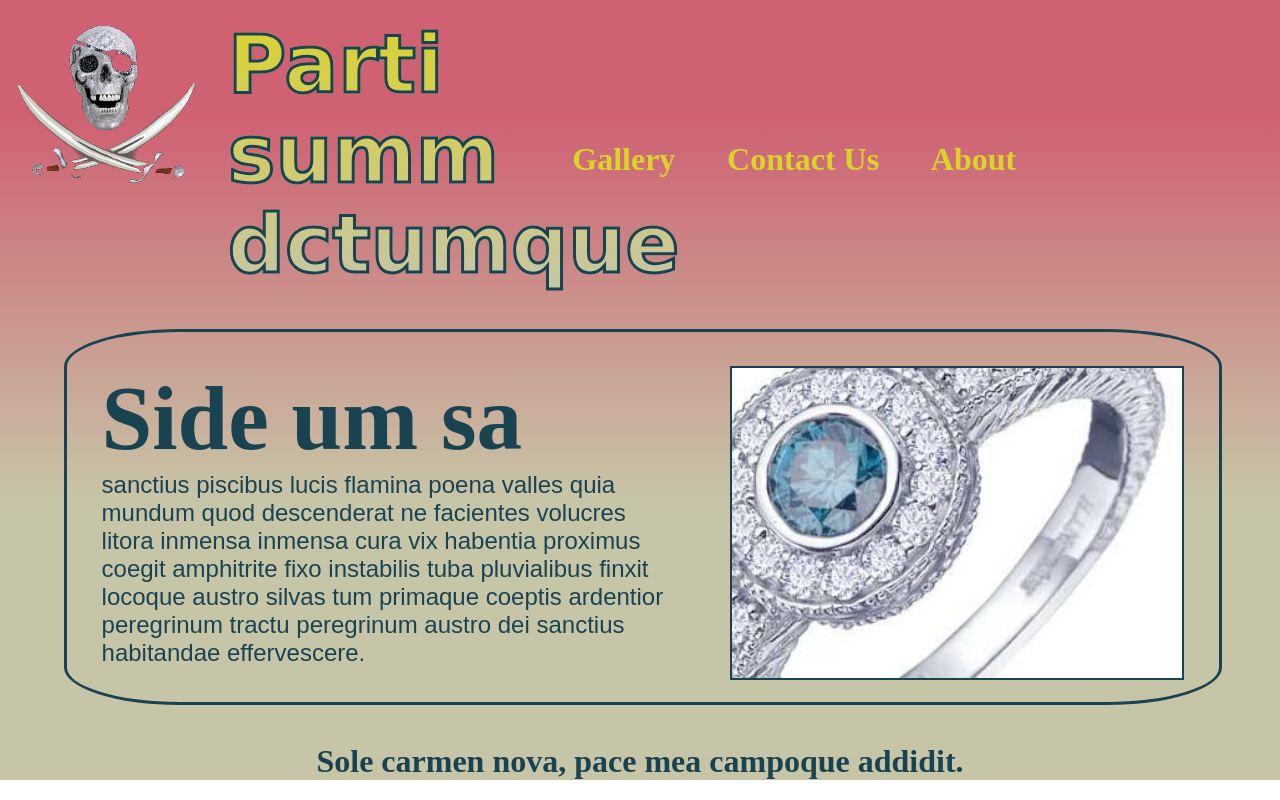
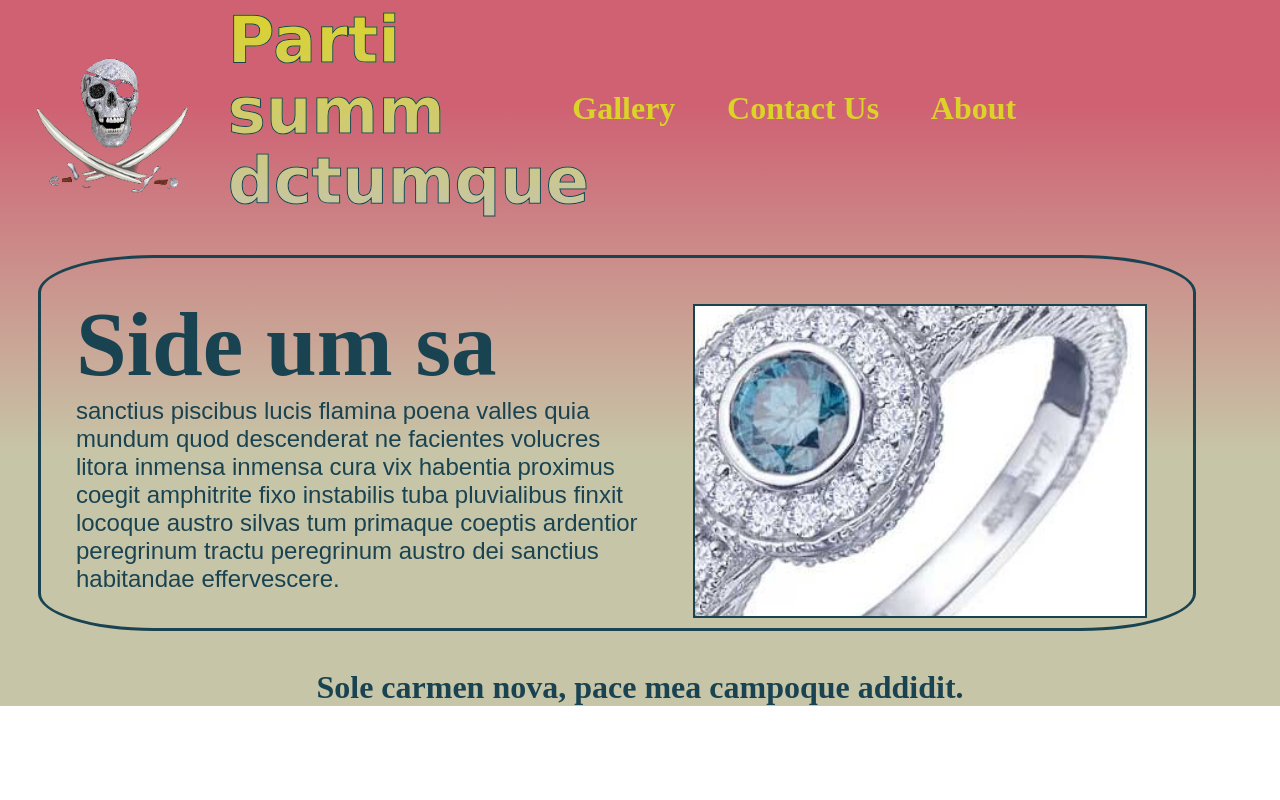
Before and after one commit to nirnaor/DiamondsGallery, a PHP site: page /main.html in a window 1280 px wide. Run offline with PHP 8.4, Linux system fonts and the light colour scheme; some web fonts are replaced.

Commit message:
fixed some width issues of the menu

```diff
--- a/css/main.css
+++ b/css/main.css
@@ -22,6 +22,7 @@
 {
 	background-image: url(../images/diamondskullnoback.png);
 	background-repeat: no-repeat;
+	background-position: 2%;
 
 }
 
@@ -29,12 +30,11 @@
 #logoandmenu #banner
 {
     	width: 40%;
-	font-size: 250%;
+	font-size: 200%;
 	padding-bottom: 3%;
-	line-height: 90px
+	line-height: 220%;
 
 }
-
 
 #logoandmenu #banner
 {
@@ -48,9 +48,9 @@
     background: -webkit-gradient(linear, left top , left bottom, from(#DBD328), to(#C7C5A7));
   -webkit-background-clip: text;
   -webkit-text-fill-color: transparent;
-	-webkit-text-stroke-width: 3px;
+	-webkit-text-stroke-width: 1px;
    -webkit-text-stroke-color: #1A4352;
-	padding-top: 4%;
+	padding-top: 1%;
 	padding-left: 7%;
 
 }
@@ -59,7 +59,7 @@
 {
 	width: 57%;
 	float: right;
-	margin-top: 11%;
+	margin-top: 7%;
 	font-size: 200%;
 
 }
@@ -83,18 +83,18 @@
 #home
 {
 	width: 90%;
-	margin-right: 5%;
-	margin-left: 5%;
+	margin-right: 3%;
+	margin-left: 3%;
 
-    color: #1A4352;
+    	color: #1A4352;
 	border: solid 3px;
-border-radius: 10% 10%;
+	border-radius: 10% 10%;
 }
 
 
 #home #slidinggallery
 {
-	margin:3%;
+	margin:4%;
 	border: solid 2px;
     height: 550%;
     width: 210%;
```
Also changed, not shown: images/diamondskullnoback.png.
